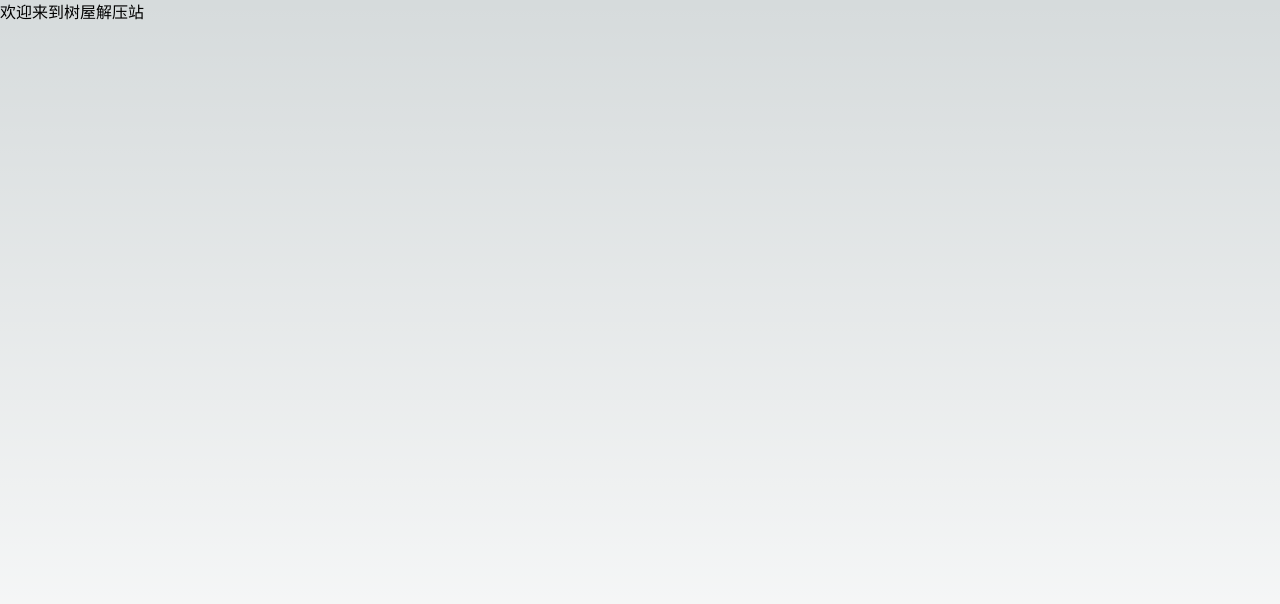
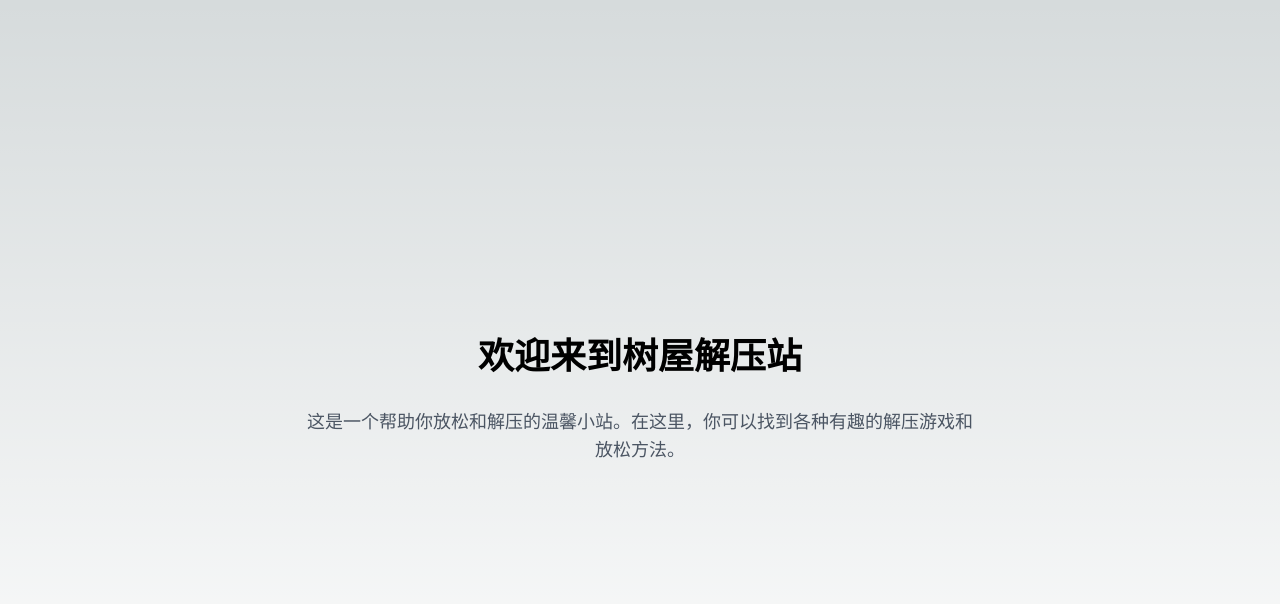
Before and after one commit to Silemiao/treehouse-relax, a Next.js app: page / in a window 1280 px wide. Shown: the top 604 px of the page. Built offline with nearby package versions, Linux system fonts and the light colour scheme.

Commit message:
修复 Windows 构建问题并改进主页样式

```diff
--- a/package.json
+++ b/package.json
@@ -5,7 +5,7 @@
   "scripts": {
     "dev": "next dev",
     "build": "next build",
-    "postbuild": "touch out/.nojekyll",
+    "postbuild": "node -e \"require('fs').writeFileSync('out/.nojekyll', '')\"",
     "start": "next start",
     "lint": "next lint"
   },
--- a/src/app/page.tsx
+++ b/src/app/page.tsx
@@ -3,8 +3,11 @@ import React from 'react'
 
 export default function Home() {
   return (
-    <main>
-      <h1>欢迎来到树屋解压站</h1>
+    <main className="min-h-screen flex flex-col items-center justify-center p-4">
+      <h1 className="text-4xl font-bold mb-8">欢迎来到树屋解压站</h1>
+      <p className="text-lg text-gray-600 max-w-2xl text-center">
+        这是一个帮助你放松和解压的温馨小站。在这里，你可以找到各种有趣的解压游戏和放松方法。
+      </p>
     </main>
   )
 }
```
